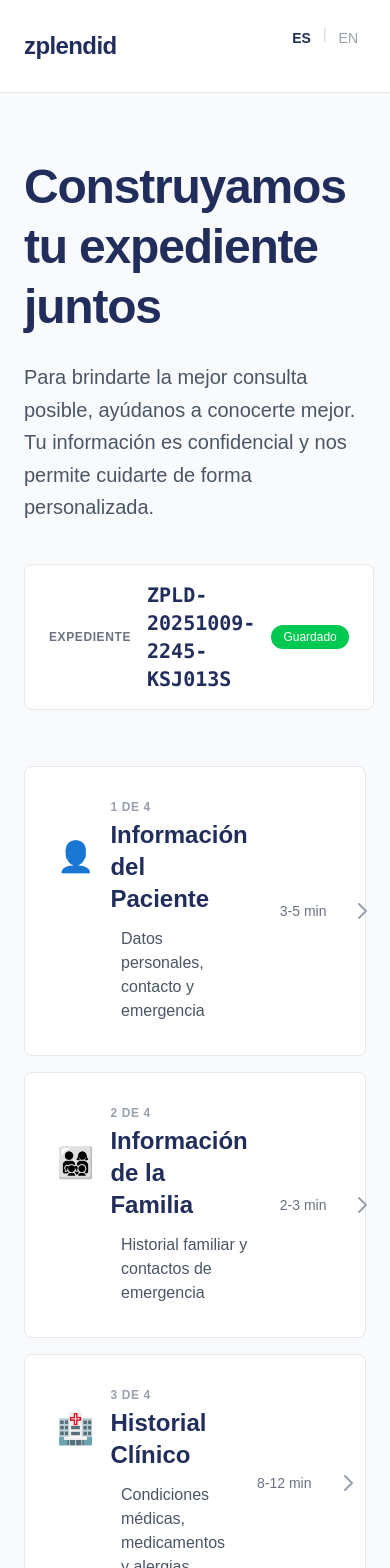
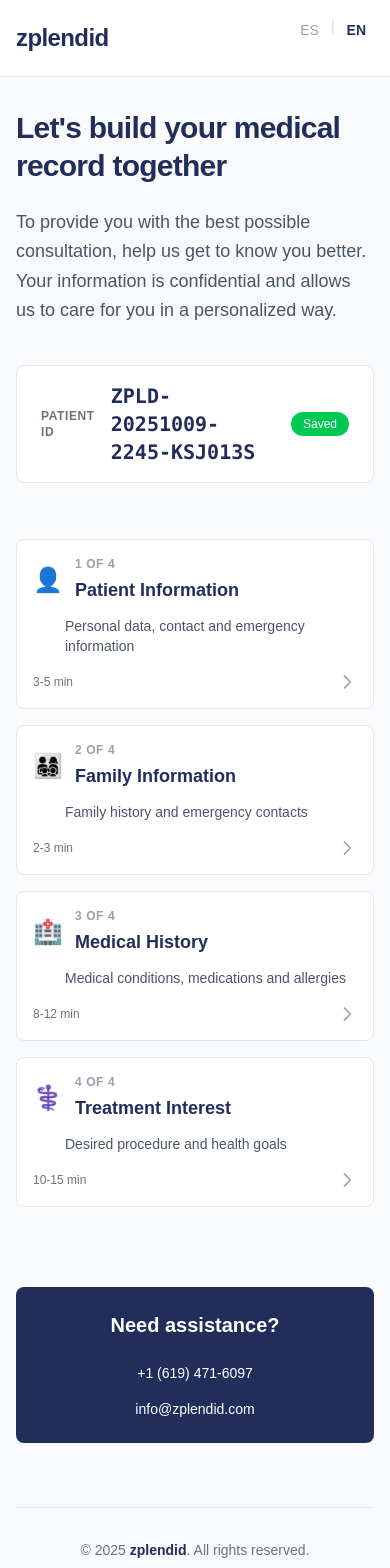
Before and after one commit to ChangeAndCode/zplendid-form, a Next.js app: page / in a window 390 px wide. Shown: the top 1568 px of the page. Built offline with nearby package versions, Linux system fonts and the light colour scheme.

Commit message:
UI fix on mobile devices with the assistant.

```diff
--- a/src/app/components/LandingPage.tsx
+++ b/src/app/components/LandingPage.tsx
@@ -68,7 +68,6 @@
 
 export default function LandingPage() {
   const { language } = useLanguage();
-  const router = useRouter();
   const [patientId, setPatientId] = useState<string>('');
   const [isReturning, setIsReturning] = useState(false);
   const [completedForms, setCompletedForms] = useState<string[]>([]);
@@ -131,22 +130,22 @@
     <div className="min-h-screen bg-gray-50">
       {/* Header minimalista */}
       <div className="bg-white border-b border-gray-200">
-        <div className="max-w-6xl mx-auto px-6 py-6 flex justify-between items-center">
+        <div className="max-w-6xl mx-auto px-4 sm:px-6 py-4 sm:py-6 flex justify-between items-center">
           <h1 className="text-2xl font-bold text-[#212e5c] tracking-tight">zplendid</h1>
           <LanguageSwitcher />
         </div>
       </div>
 
-      <div className="max-w-5xl mx-auto px-6 py-16">
+      <div className="max-w-5xl mx-auto px-4 sm:px-6 py-8 sm:py-16">
         {/* Hero Section */}
         <div className="mb-8">
-          <h2 className="text-5xl md:text-5xl font-bold text-[#212e5c] mb-6 leading-tight tracking-tight">
+          <h2 className="text-3xl sm:text-4xl md:text-5xl font-bold text-[#212e5c] mb-6 leading-tight tracking-tight">
             {language === 'es'
               ? 'Construyamos tu expediente juntos'
               : 'Let\'s build your medical record together'}
           </h2>
 
-          <p className="text-xl text-gray-600 max-w-2xl mb-10 leading-relaxed">
+          <p className="text-lg sm:text-xl text-gray-600 max-w-2xl mb-10 leading-relaxed">
             {language === 'es'
               ? 'Para brindarte la mejor consulta posible, ayúdanos a conocerte mejor. Tu información es confidencial y nos permite cuidarte de forma personalizada.'
               : 'To provide you with the best possible consultation, help us get to know you better. Your information is confidential and allows us to care for you in a personalized way.'}
@@ -185,30 +184,30 @@
               href={module.route}
               className="group block w-full bg-white rounded-lg border border-gray-200 hover:border-[#212e5c] transition-all duration-200 text-left cursor-pointer"
             >
-              <div className="p-8 flex items-center justify-between">
+              <div className="p-4 sm:p-6 lg:p-8 flex flex-col sm:flex-row sm:items-center justify-between gap-4">
                 <div className="flex-1">
-                  <div className="flex items-center gap-4 mb-3">
-                    <span className="text-3xl">{module.icon}</span>
+                  <div className="flex items-center gap-3 sm:gap-4 mb-3">
+                    <span className="text-2xl sm:text-3xl">{module.icon}</span>
                     <div>
                       <div className="text-xs font-semibold text-gray-400 uppercase tracking-wider mb-1">
                         {index + 1} {language === 'es' ? 'de' : 'of'} 4
                       </div>
-                      <h4 className="text-2xl font-semibold text-[#212e5c] group-hover:text-[#1a2347] transition-colors">
+                      <h4 className="text-lg sm:text-xl lg:text-2xl font-semibold text-[#212e5c] group-hover:text-[#1a2347] transition-colors">
                         {language === 'es' ? module.title : module.titleEn}
                       </h4>
                     </div>
                   </div>
-                  <p className="text-gray-600 ml-16">
+                  <p className="text-sm sm:text-base text-gray-600 ml-8 sm:ml-16">
                     {language === 'es' ? module.description : module.descriptionEn}
                   </p>
                 </div>
 
-                <div className="flex items-center gap-6 ml-8">
-                  <span className="text-sm text-gray-500 whitespace-nowrap">
+                <div className="flex items-center justify-between sm:justify-end gap-4 sm:gap-6 sm:ml-8">
+                  <span className="text-xs sm:text-sm text-gray-500 whitespace-nowrap">
                     {language === 'es' ? module.estimatedTime : module.estimatedTimeEn}
                   </span>
                   <svg
-                    className="w-6 h-6 text-gray-400 group-hover:text-[#212e5c] group-hover:translate-x-1 transition-all"
+                    className="w-5 h-5 sm:w-6 sm:h-6 text-gray-400 group-hover:text-[#212e5c] group-hover:translate-x-1 transition-all"
                     fill="none"
                     stroke="currentColor"
                     viewBox="0 0 24 24"
@@ -222,21 +221,21 @@
         </div>
 
         {/* Contact Section - minimalista */}
-        <div className="bg-[#212e5c] rounded-lg p-12 text-white text-center mb-16">
-          <h3 className="text-2xl font-semibold mb-8">
+        <div className="bg-[#212e5c] rounded-lg p-6 sm:p-8 lg:p-12 text-white text-center mb-16">
+          <h3 className="text-xl sm:text-2xl font-semibold mb-6 sm:mb-8">
             {language === 'es' ? '¿Necesitas asistencia?' : 'Need assistance?'}
           </h3>
-          <div className="flex flex-col sm:flex-row items-center justify-center gap-6">
+          <div className="flex flex-col sm:flex-row items-center justify-center gap-4 sm:gap-6">
             <a
               href="tel:+16194716097"
-              className="text-white hover:text-gray-200 transition-colors font-medium"
+              className="text-white hover:text-gray-200 transition-colors font-medium text-sm sm:text-base"
             >
               +1 (619) 471-6097
             </a>
             <span className="hidden sm:block text-white/30">|</span>
             <a
               href="mailto:info@zplendid.com"
-              className="text-white hover:text-gray-200 transition-colors font-medium"
+              className="text-white hover:text-gray-200 transition-colors font-medium text-sm sm:text-base"
             >
               info@zplendid.com
             </a>
--- a/src/app/context/LanguageContext.tsx
+++ b/src/app/context/LanguageContext.tsx
@@ -303,7 +303,7 @@
 };
 
 export function LanguageProvider({ children }: { children: ReactNode }) {
-  const [language, setLanguage] = useState<Language>('es');
+  const [language, setLanguage] = useState<Language>('en');
 
   const t = (key: string): string => {
     return (translations[language] as Record<string, string>)[key] || key;
--- a/src/app/form/family-info/page.tsx
+++ b/src/app/form/family-info/page.tsx
@@ -274,10 +274,10 @@
           <div className="flex justify-between bg-white rounded-lg shadow-md p-6">
             <Button
               type="button"
-              onClick={() => router.push('/')}
+              onClick={() => router.push('/form/patient-info')}
               variant="secondary"
             >
-              {language === 'es' ? 'Guardar y Volver' : 'Save and Return'}
+              {language === 'es' ? 'Anterior' : 'Previous'}
             </Button>
             <Button type="submit">
               {language === 'es' ? 'Guardar y Continuar' : 'Save and Continue'}
--- a/src/app/form/medical-history/components/MedicalHistorySteps.tsx
+++ b/src/app/form/medical-history/components/MedicalHistorySteps.tsx
@@ -349,6 +349,7 @@
                 />
               </div>
               <TextareaField
+                label=""
                 name="medications"
                 value={formData.medications}
                 onChange={handleChange}
@@ -370,6 +371,7 @@
                 />
               </div>
               <TextareaField
+                label=""
                 name="allergies"
                 value={formData.allergies}
                 onChange={handleChange}
@@ -464,11 +466,13 @@
         <Button
           type="button"
           onClick={onPrevious}
-          disabled={currentStep === 1}
           variant="secondary"
           className="px-6 py-3"
         >
-          {language === 'es' ? 'Anterior' : 'Previous'}
+          {currentStep === 1
+            ? (language === 'es' ? 'Guardar y Volver' : 'Save and Return')
+            : (language === 'es' ? 'Anterior' : 'Previous')
+          }
         </Button>
 
         <Button
--- a/src/app/form/medical-history/page.tsx
+++ b/src/app/form/medical-history/page.tsx
@@ -189,6 +189,8 @@
   const handlePrevious = () => {
     if (currentStep > 1) {
       setCurrentStep(prev => prev - 1);
+    } else {
+      router.push('/form/family-info');
     }
   };
 
--- a/src/app/form/patient-info/page.tsx
+++ b/src/app/form/patient-info/page.tsx
@@ -483,10 +483,10 @@
               onClick={() => router.push('/')}
               variant="secondary"
             >
-              {t('button.previous')}
+              {language === 'es' ? 'Guardar y Volver' : 'Save and Return'}
             </Button>
             <Button type="submit">
-              {language === 'es' ? 'Guardar y Volver' : 'Save and Return'}
+              {language === 'es' ? 'Guardar y Continuar' : 'Save and Continue'}
             </Button>
           </div>
         </form>
--- a/src/app/form/surgery-interest/components/TreatmentInterestSteps.tsx
+++ b/src/app/form/surgery-interest/components/TreatmentInterestSteps.tsx
@@ -530,11 +530,13 @@
         <Button
           type="button"
           onClick={onPrevious}
-          disabled={currentStep === 1}
           variant="secondary"
           className="px-6 py-3"
         >
-          {language === 'es' ? 'Anterior' : 'Previous'}
+          {currentStep === 1
+            ? (language === 'es' ? 'Guardar y Volver' : 'Save and Return')
+            : (language === 'es' ? 'Anterior' : 'Previous')
+          }
         </Button>
 
         <Button
--- a/src/app/form/surgery-interest/page.tsx
+++ b/src/app/form/surgery-interest/page.tsx
@@ -179,6 +179,8 @@
   const handlePrevious = () => {
     if (currentStep > 1) {
       setCurrentStep(prev => prev - 1);
+    } else {
+      router.push('/form/medical-history');
     }
   };
 
```
